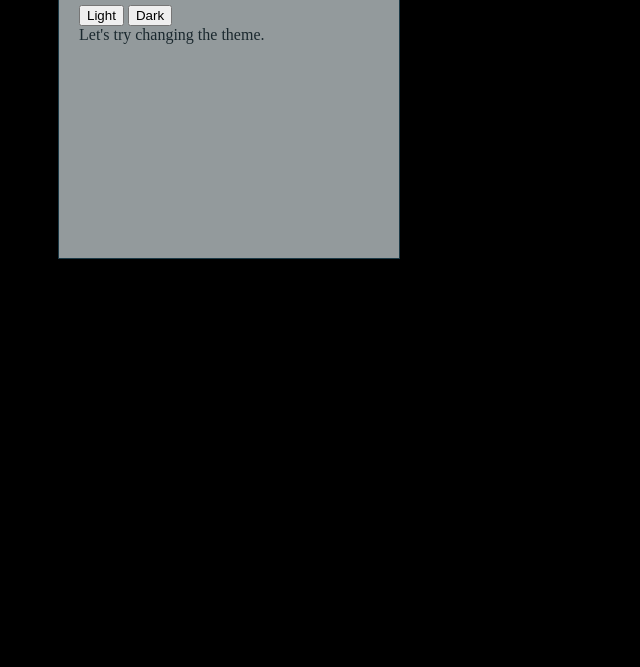
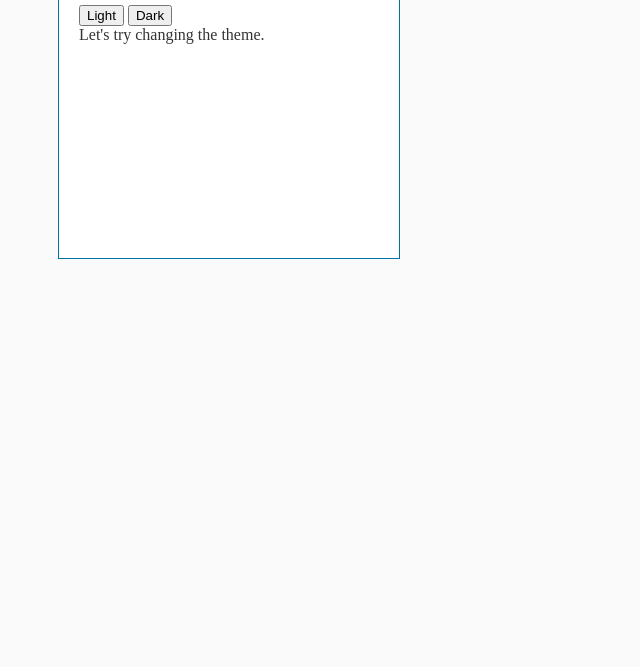
Before and after one commit to Alaa-Hijazi7/toggle-theme, a plain HTML site: page indext.html in a window 1280 px wide. Shown: the part 133-800 px from the top of the page, without its empty margins (0-640 px from the left). Drawn offline with Linux system fonts and the light colour scheme.

Commit message:
change colors

```diff
--- a/style.css
+++ b/style.css
@@ -1,14 +1,15 @@
+:root[data-theme="theme-light"] {
+  --primary-color: #0072a3;
+  --text-color: #333333;
+  --bg-color: #fafafa;
+  --component-bg-color: #ffffff;
+}
+
 :root[data-theme="theme-dark"] {
   --primary-color: #49afd9;
   --text-color: #e3f5fc;
   --bg-color: #1b2a32;
   --component-bg-color: #22343c;
-}
-:root[data-theme="theme-light"] {
-  --primary-color: #1b3946;
-  --text-color: #1a282e;
-  --bg-color: #000000;
-  --component-bg-color: #939a9c;
 }
 
 body {
```
